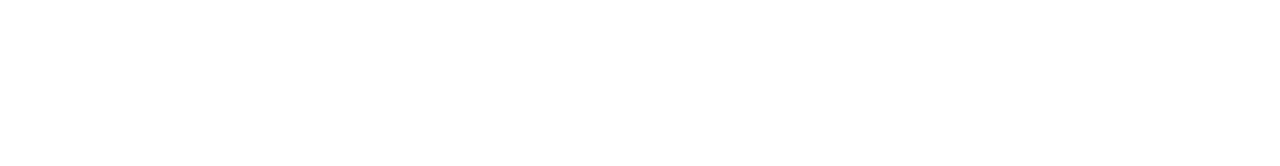
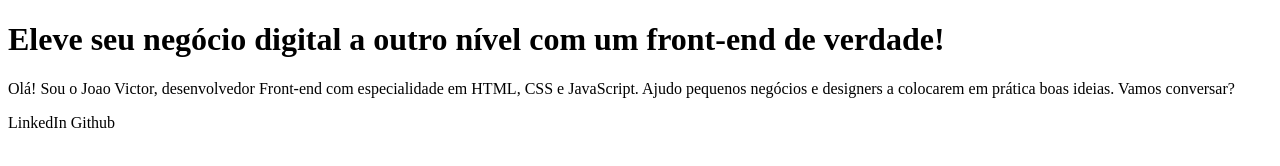
Before and after one commit to ovictorjo3/portfolio, a plain HTML site: page index.html in a window 1280 px wide. Drawn offline with Linux system fonts and the light colour scheme.

Commit message:
adicionando texto principal

```diff
--- a/index.html
+++ b/index.html
@@ -2,11 +2,25 @@
 <html lang="pt-br">
 
     <head>
-        <meta charset="UTF-8"/> <!-- codificação e interpretação dos caracteres-->
-
+        <meta charset="UTF-8"/> <!-- codificação e interpretação dos metas-->
+        <meta http-equiv="X-UA Compatible" content="IE=edge"/>
+        <meta name="viewport" content="width=device-width, initial-scale=1.0"/>
+        <title>Portfólio</title>
     </head>
 
     <body>
-
+        <header></header>
+        <main>
+            <h1>Eleve seu negócio digital a outro nível
+            <strong>com um front-end de verdade!</strong></h1>
+            <p>
+                Olá! Sou o Joao Victor, desenvolvedor Front-end com especialidade em HTML, CSS
+                e JavaScript. Ajudo pequenos negócios e designers a colocarem em prática
+                boas ideias. Vamos conversar?
+            </p>
+            <a>LinkedIn</a>
+            <a>Github</a>
+        </main>
+        <footer></footer>
     </body>
 </html>
```
